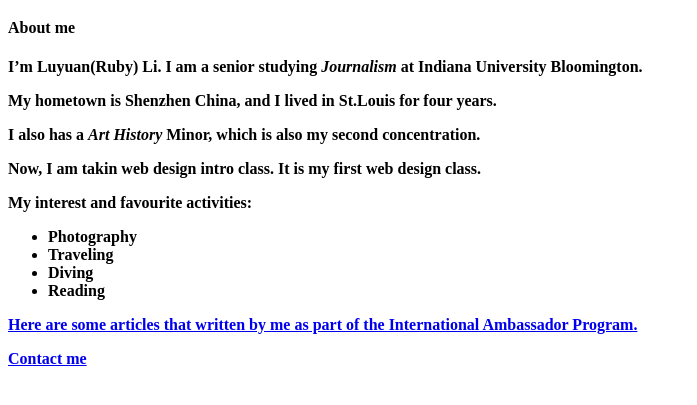
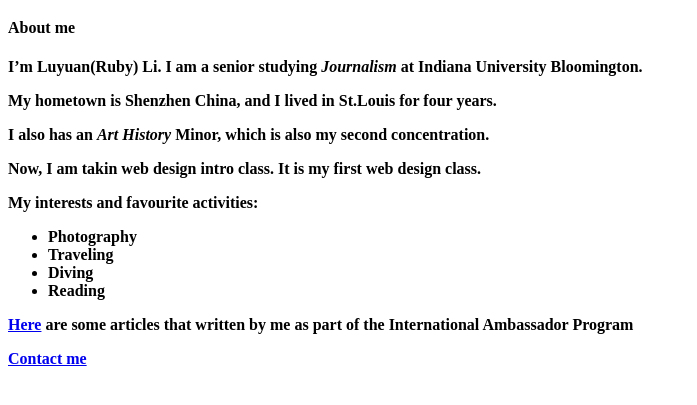
Before and after one commit to liluy/liluy.github.io, a plain HTML site: page index.html in a window 1280 px wide. Shown: the part 61-466 px from the top of the page, without its empty margins (0-697 px from the left). Drawn offline with Linux system fonts and the light colour scheme.

Commit message:
Update index.html

```diff
--- a/index.html
+++ b/index.html
@@ -9,9 +9,9 @@
     	<h4><strong> About me<trong></h4>
     	<p>I’m <b>Luyuan(Ruby) Li</b>. I am a senior studying <i>Journalism</i> at <b>Indiana University Bloomington</b>.</p>
     	<p>My hometown is Shenzhen China, and I lived in <b>St.Louis</b> for four years.
-    	<p>I also has a <i>Art History</i> Minor, which is also my second concentration.
+    	<p>I also has an <i>Art History</i> Minor, which is also my second concentration.
     	<p>Now, I am takin web design intro class. It is my first web design class.</p>
-    	<p>My <b>interest</b> and favourite activities:</p>
+    	<p>My interests and favourite activities:</p>
     	<ul>
     		<li> Photography</li>
     		<li> Traveling</li>
@@ -19,9 +19,8 @@
     		<li> Reading</li>
     	</ul>
     	<p><a href="http://www.weareiu.com/?blog_id=e82197e0-7560-4e43-9aec-a936e60e61a4&search_terms=Luyuan">
-    		Here are some articles that written by me as part of the International Ambassador Program.</a><br />
+    		Here</a> are some articles that written by me as part of the International Ambassador Program
+    	<p><a href="mailto:liluy@indiana.edu?Subject=QA from Luyuan Li's Website">Contact me</p>
 
-    	<p><a href="mailto:liluy@indiana.edu?Subject=QA from Luyuan Li's Website">Contact me</p>
-    	<p><a href="mailto:liluy@indiana.edu"></p>
     </body>
 </html>
```
